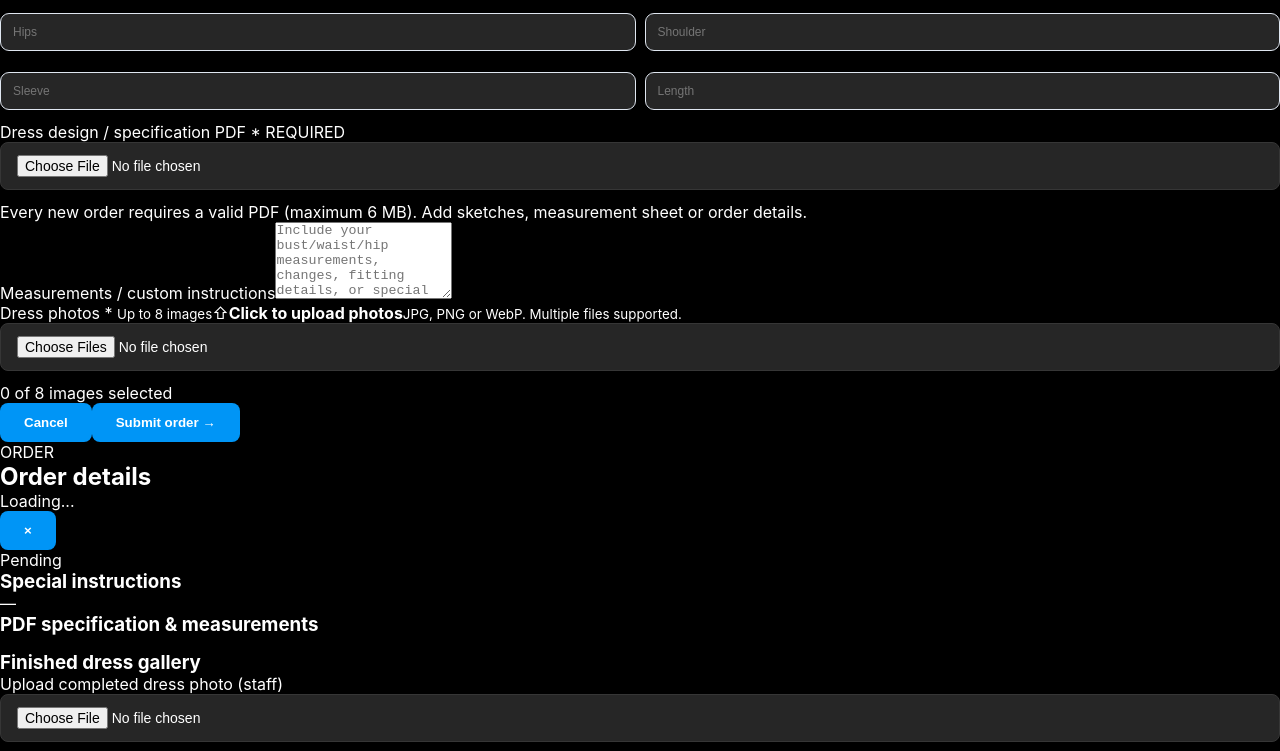
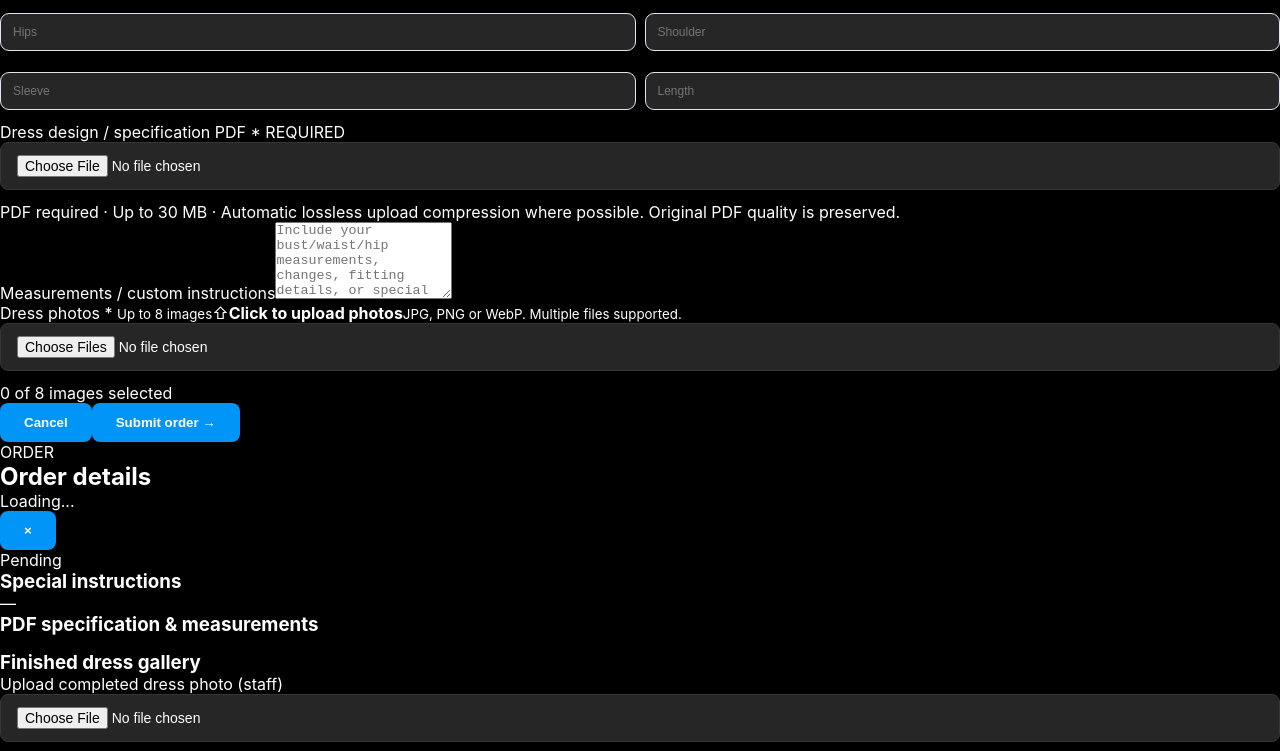
Before and after one commit to jamshedrajputt-debug/pro-chatting, a website: page flyxj-server/v3/index.html in a window 1280 px wide. Shown: the part 3460-4211 px from the top of the page. Drawn offline with Linux system fonts and the light colour scheme; files that its build step writes are made by us from their sources.

Commit message:
Show 30MB PDF limit and live automatic compression status in order form

```diff
--- a/flyxj-server/v3/index.html
+++ b/flyxj-server/v3/index.html
@@ -101,7 +101,7 @@
       <div class="field"><label for="dressColour">Colour <span>*</span></label><input id="dressColour" required maxlength="80" placeholder="e.g. Black / Red / Custom"></div>
       <div class="field-grid"><div class="field"><label>Priority</label><select id="orderPriority"><option value="normal">Normal</option><option value="high">High priority</option><option value="urgent">Urgent</option></select></div><div class="field"><label>Expected delivery date</label><input id="orderDeadline" type="date"></div></div>
       <div class="field"><label>Custom measurements (cm or inches — mention units)</label><div class="measure-grid"><input id="measureBust" placeholder="Bust e.g. 36 in"><input id="measureWaist" placeholder="Waist"><input id="measureHips" placeholder="Hips"><input id="measureShoulder" placeholder="Shoulder"><input id="measureSleeve" placeholder="Sleeve"><input id="measureLength" placeholder="Length"></div></div>
-      <div class="field"><label for="orderPdf">Dress design / specification PDF <span>* REQUIRED</span></label><input type="file" id="orderPdf" accept=".pdf,application/pdf" required><p class="muted tiny">Every new order requires a valid PDF (maximum 6 MB). Add sketches, measurement sheet or order details.</p></div>
+      <div class="field"><label for="orderPdf">Dress design / specification PDF <span>* REQUIRED</span></label><input type="file" id="orderPdf" accept=".pdf,application/pdf" required><p class="muted tiny">PDF required · Up to 30 MB · Automatic lossless upload compression where possible. Original PDF quality is preserved.</p><p class="muted tiny" id="pdfCompressStatus" role="status"></p></div>
       <div class="field"><label for="dressComments">Measurements / custom instructions</label><textarea id="dressComments" maxlength="2500" rows="5" placeholder="Include your bust/waist/hip measurements, changes, fitting details, or special suggestions."></textarea></div>
       <div class="field"><label>Dress photos <span>*</span> <small>Up to 8 images</small></label><label for="dressPhotos" class="upload-box"><span class="upload-symbol">⇧</span><strong>Click to upload photos</strong><small>JPG, PNG or WebP. Multiple files supported.</small></label><input id="dressPhotos" type="file" multiple accept="image/jpeg,image/png,image/webp" class="visually-hidden"><div id="photoPreviews" class="photo-previews"></div><p id="photoCount" class="tiny muted">0 of 8 images selected</p></div>
     </div><div class="drawer-footer"><button type="button" class="btn btn-soft" data-close>Cancel</button><button type="submit" class="btn btn-primary" id="submitOrderButton">Submit order →</button></div></form>
```
